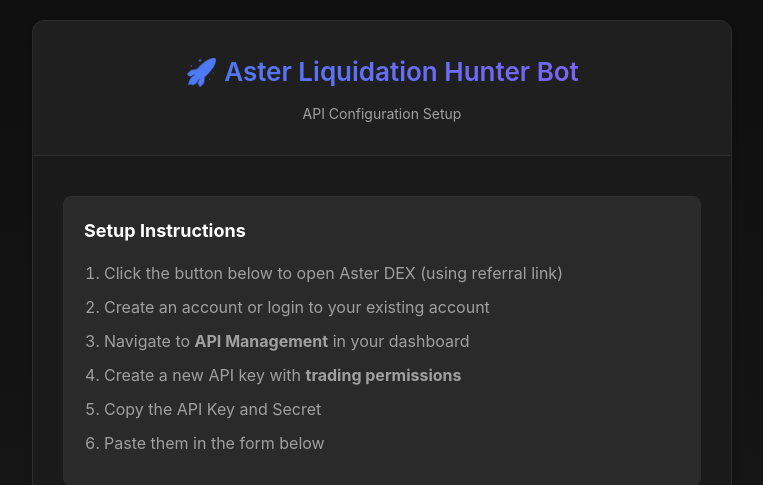
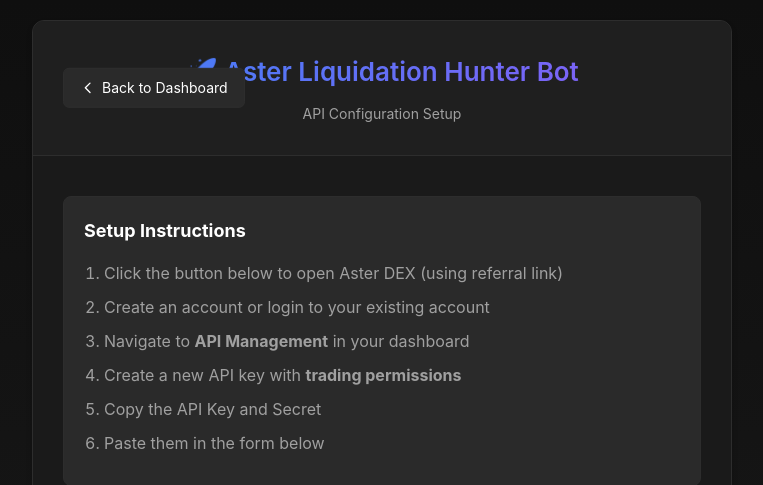
Before and after one commit to virajsoni06/aster_lick_hunter, a Flask app: page /setup in a window 1280 px wide. Shown: the top 485 px of the page, without its empty margins (258-1021 px from the left). Run offline with Flask 3, Linux system fonts and the light colour scheme.

Commit message:
feat(setup): add back button to setup page
- Added CSS styles for a back button with hover effects and SVG icon
- Included the back button HTML element in the header, linking to "/" for improved navigation from setup to dashboard

```diff
--- a/templates/setup.html
+++ b/templates/setup.html
@@ -32,6 +32,7 @@
             padding: 30px;
             text-align: center;
             border-bottom: 1px solid #2d2d2d;
+            position: relative;
         }
 
         .setup-header h1 {
@@ -233,11 +234,45 @@
         .hidden {
             display: none;
         }
+
+        .back-button {
+            position: absolute;
+            left: 30px;
+            top: 50%;
+            transform: translateY(-50%);
+            background: #2a2a2a;
+            color: #ffffff;
+            border: 1px solid #2d2d2d;
+            padding: 8px 16px;
+            border-radius: 6px;
+            text-decoration: none;
+            font-size: 14px;
+            display: inline-flex;
+            align-items: center;
+            gap: 6px;
+            transition: all 0.3s;
+        }
+
+        .back-button:hover {
+            background: #3a3a3a;
+            transform: translateY(-50%) translateX(-2px);
+        }
+
+        .back-button svg {
+            width: 16px;
+            height: 16px;
+        }
     </style>
 </head>
 <body>
     <div class="setup-container">
         <div class="setup-header">
+            <a href="/" class="back-button">
+                <svg fill="none" stroke="currentColor" viewBox="0 0 24 24">
+                    <path stroke-linecap="round" stroke-linejoin="round" stroke-width="2" d="M15 19l-7-7 7-7"></path>
+                </svg>
+                Back to Dashboard
+            </a>
             <h1>🚀 Aster Liquidation Hunter Bot</h1>
             <p>API Configuration Setup</p>
         </div>
```
